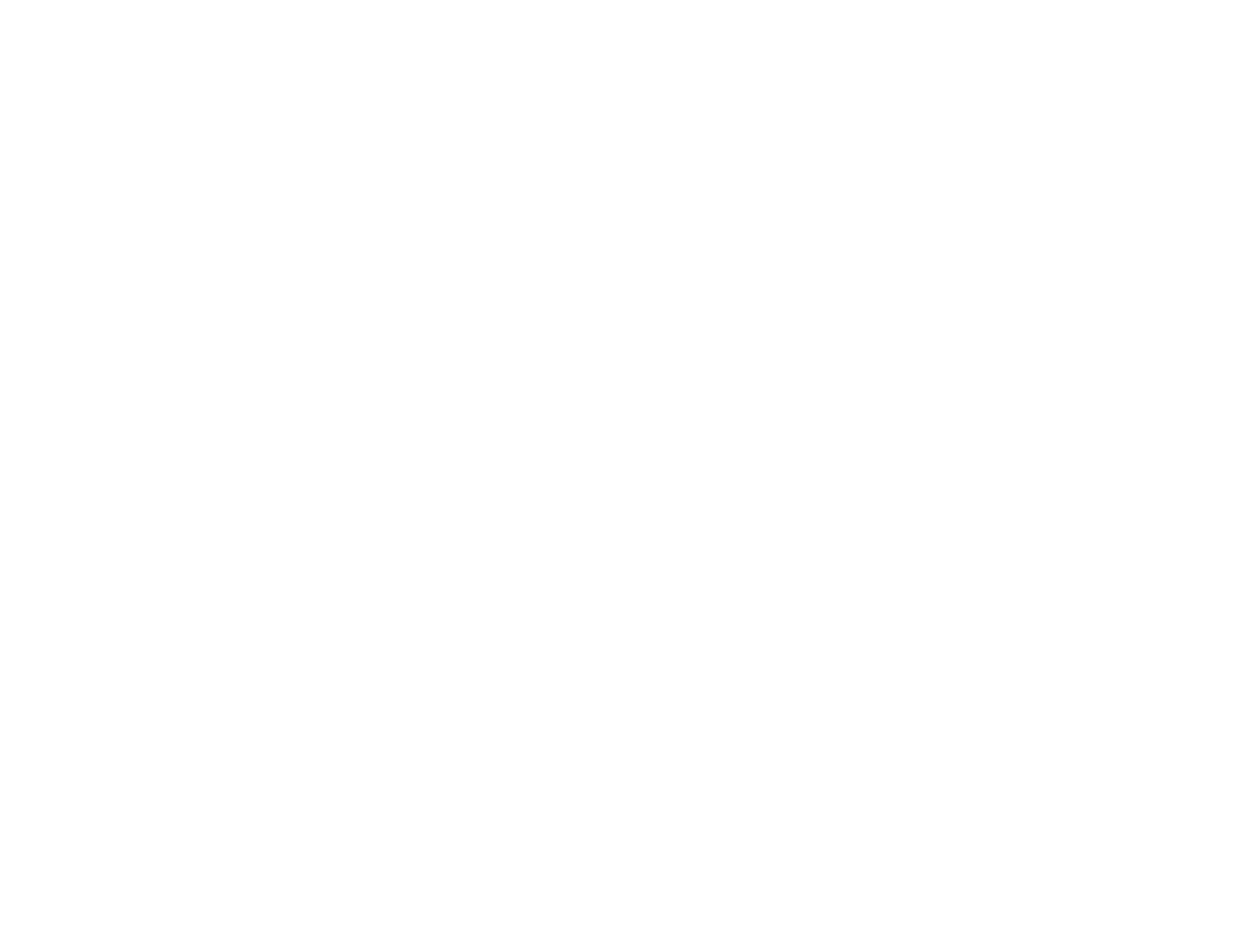
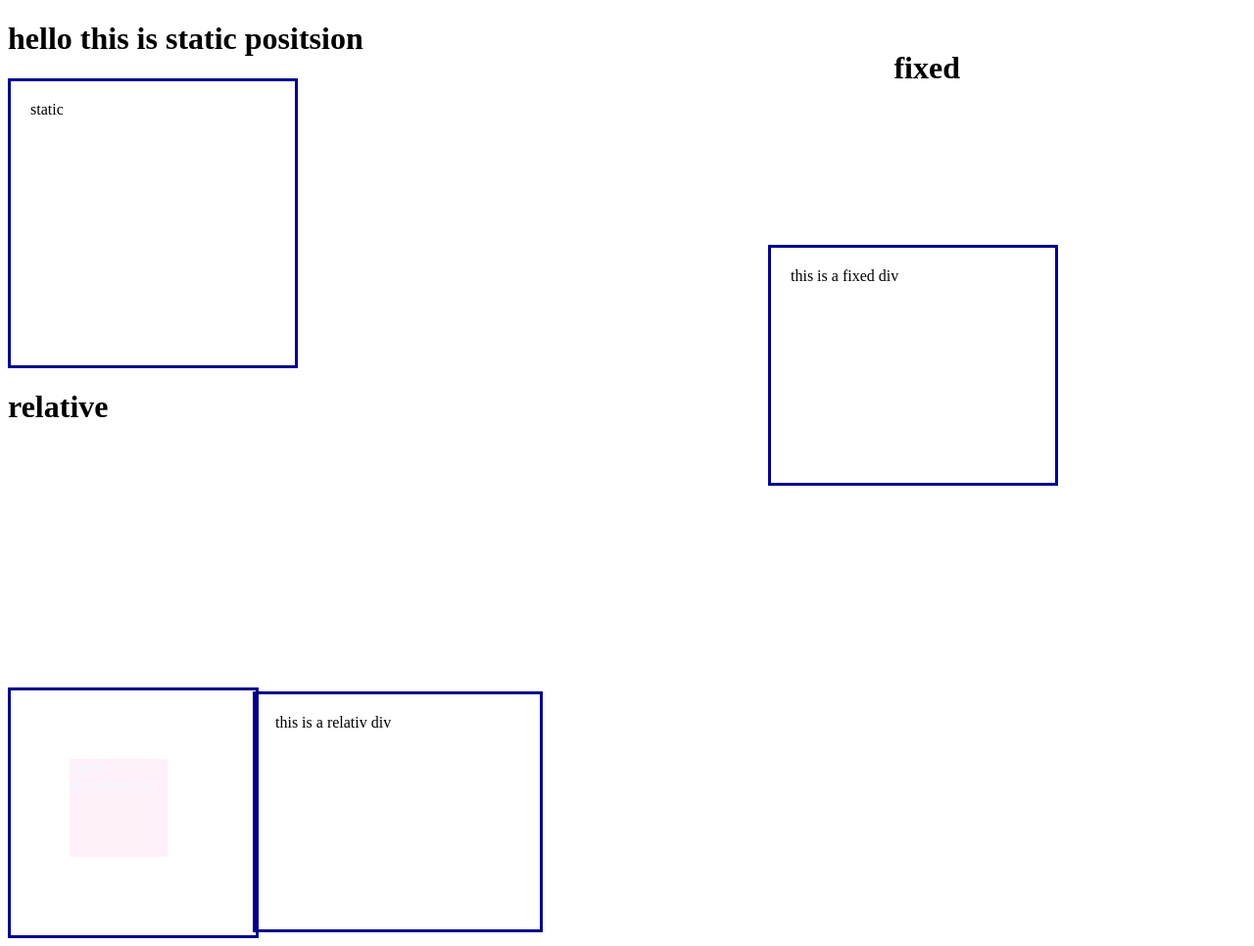
Before and after one commit to Joragashi/moduli14, a plain HTML site: page index.html in a window 1280 px wide. Shown: the whole page at 98% size. Before the commit the page ends 800 px from the top, so only its background shows below. Drawn offline with Linux system fonts and the light colour scheme.

Commit message:
modul14
detyrat

```diff
--- a/index.html
+++ b/index.html
@@ -2,10 +2,27 @@
 <html lang="en">
 <head>
     <meta charset="UTF-8">
+    <link rel="stylesheet" href="style.css">
     <meta name="viewport" content="width=device-width, initial-scale=1.0">
     <title>Document</title>
 </head>
 <body>
+    <h1> hello this is static positsion</h1>
+
+    <div id="static">static</div>
+
+    <h1>relative</h1>
+
+    <div id="relative">this is a relativ div</div>
+
+    <h1 id="h1fixed">fixed</h1>
+
+    <div id="fixed">this is a fixed div</div>
+
+    <div id="parent">
+<div id="absoulute"> this is absoulute div</div>
+</div>
+
 
 </body>
 </html>
--- /dev/null
+++ b/style.css
@@ -0,0 +1,53 @@
+div#static{
+ position: static;
+border: 3px solid darkblue;
+width: 250px;
+height: 250px;
+padding: 20px;
+
+}
+
+div#relative{
+    position: relative;
+    border: 3px solid darkblue;
+    width: 250px;
+    height: 250px;
+    padding: 20px;
+    left: 250px;
+    height:200px;
+    top: 250px;
+}
+
+
+div#fixed{
+    position: fixed;
+    right: 200px;
+    border: 3px solid darkblue;
+    width: 250px;
+    height: 250px;
+    padding: 20px;
+    height:200px;
+    top: 250px;
+}
+#h1fixed{
+
+    position: fixed;
+    right: 300px;
+    top: 30px;
+}
+ div#parent{
+    position: relative;
+    width: 250px;
+    height:250px;
+    border:3px solid darkblue;
+ }
+
+ div#absoulute{
+    position: absolute;
+    width: 100px;
+    height: 100px;
+    background-color: rgb(255, 240, 250);
+    right: 90px;
+    top: 70px;
+    color: aliceblue;
+ }
```
